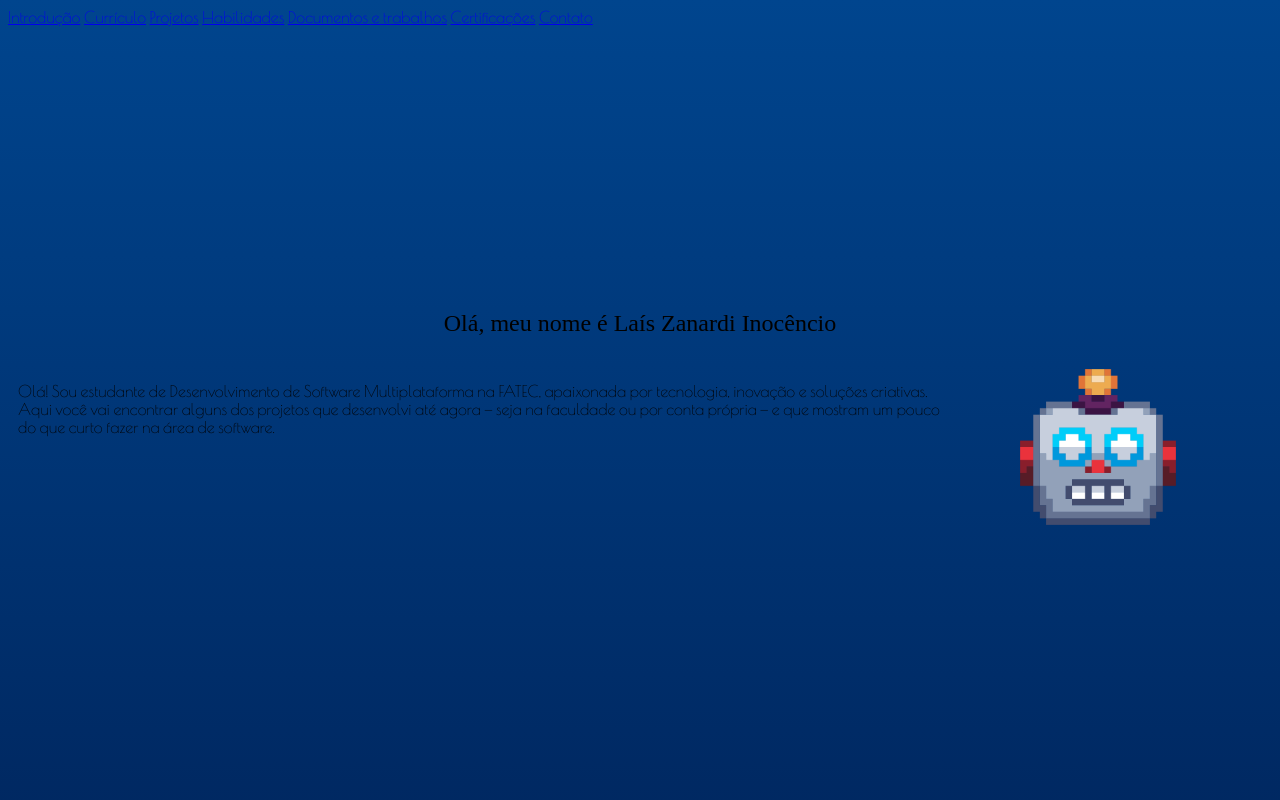
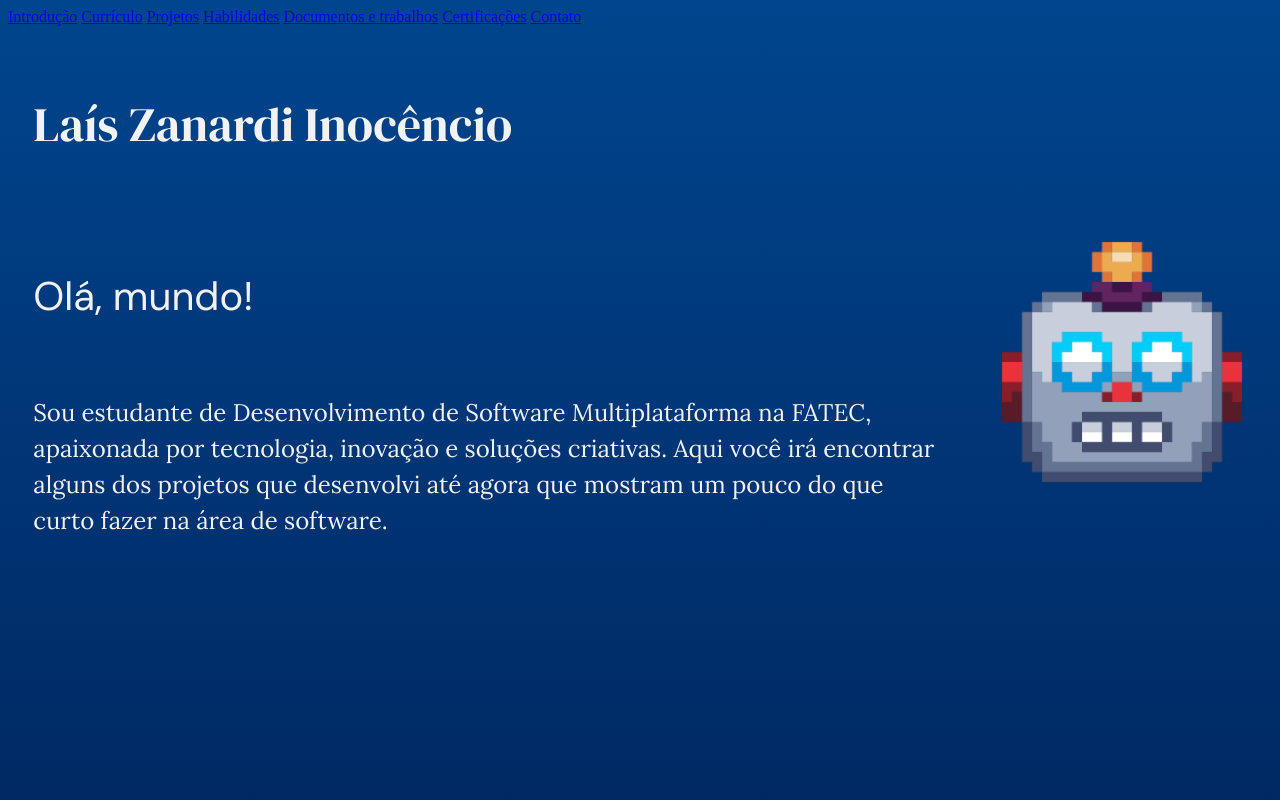
Before and after one commit to lais-zanardi/portfolio, a plain HTML site: page index.html in a window 1280 px wide. Shown: the top 800 px of the page. Drawn offline with nearby package versions, Linux system fonts and the light colour scheme; a web font is replaced by a local one.

Commit message:
feat: adiciona estilização da seção hero

```diff
--- a/index.html
+++ b/index.html
@@ -7,11 +7,8 @@
     <title>Portfólio</title>
     <link rel="stylesheet" href="style.css">
     <link rel="preconnect" href="https://fonts.googleapis.com">
-    <link rel="preconnect" href="https://fonts.gstatic.com" crossorigin>
-    <link href="https://fonts.googleapis.com/css2?family=DM+Serif+Text:ital@0;1&display=swap" rel="stylesheet">
-    <link rel="preconnect" href="https://fonts.googleapis.com">
-    <link rel="preconnect" href="https://fonts.gstatic.com" crossorigin>
-    <link href="https://fonts.googleapis.com/css2?family=DM+Serif+Text:ital@0;1&family=Poiret+One&display=swap" rel="stylesheet">
+<link rel="preconnect" href="https://fonts.gstatic.com" crossorigin>
+<link href="https://fonts.googleapis.com/css2?family=DM+Sans:ital,opsz,wght@0,9..40,100..1000;1,9..40,100..1000&family=DM+Serif+Display:ital@0;1&family=Lora:ital,wght@0,400..700;1,400..700&display=swap" rel="stylesheet">
 </head>
 
 <body>
@@ -29,10 +26,11 @@
 
     <main>
         <section class="hero">
-            <h1>Olá, meu nome é Laís Zanardi Inocêncio</h1>
-            <p>Olá! Sou estudante de Desenvolvimento de Software Multiplataforma na FATEC, apaixonada por tecnologia,
-                inovação e soluções criativas. Aqui você vai encontrar alguns dos projetos que desenvolvi até agora —
-                seja na faculdade ou por conta própria — e que mostram um pouco do que curto fazer na área de software.
+            <h1>Laís Zanardi Inocêncio</h1>
+            <h2>Olá, mundo! </h2>
+            <p>Sou estudante de Desenvolvimento de Software Multiplataforma na FATEC, apaixonada por tecnologia,
+                inovação e soluções criativas.
+                Aqui você irá encontrar alguns dos projetos que desenvolvi até agora que mostram um pouco do que curto fazer na área de software.
             </p>
             <img id="avatar" src="/assets/robo.png" alt="Avatar">
         </section>
--- a/style.css
+++ b/style.css
@@ -1,9 +1,8 @@
 body {
     background: #00458E;
     background: linear-gradient(180deg, rgba(0, 69, 142, 1) 0%, rgba(0, 3, 40, 1) 100%);
-    font-family: "Poiret One", sans-serif;
-    font-weight: 400;
-    font-style: normal;
+    color: #f1f1f1;
+    /* font-family: "DM Sans", sans-serif; */
 }
 
 header {
@@ -14,34 +13,64 @@ html {
     scroll-behavior: smooth;
 }
 
-h1,
-h2,
-h3 {
-    font-family: "DM Serif Text", serif;
-    font-weight: 400;
-    font-style: normal;
-}
-
 .hero {
-    /* background-color: cadetblue; */
     height: 100vh;
     display: grid;
-    grid-template-areas: 'minhaArea minhaArea minhaArea minhaArea';
-    gap: 10px;
-    padding: 10px;
-    align-content: center;
-    justify-items: center;
+    grid-template-columns: 1fr auto;
+    grid-template-rows: auto auto 1fr;
+    grid-template-areas:
+    "nome nome"
+    "olamundo avatar"
+    "descricao avatar";
+    align-items: start;
+    gap: 5%;
+    padding: 2%;
 }
 
 .hero h1 {
-    grid-area: minhaArea;
-    justify-self: center;
+    grid-area: nome;
+    color: #f1f2f2;
+    font-family: "DM Serif Display", serif;
+    font-weight: 500;
+    font-size: 3rem;
+}
+
+.hero h2 {
+    grid-area: olamundo;
+    font-family: "DM Sans", sans-serif;
+    font-weight: 400;
+    font-size: 2.5em;
+}
+
+.hero p {
+    grid-area: descricao;
+    font-family: "Lora", serif;
+    font-weight: 400;
+    font-size: 1.5em;
+    margin-top: 0;
+    line-height: 1.5em;;
 }
 
 #avatar {
-    width: 75%;
-    height: 75%;
-    object-fit: scale-down;
+    grid-area: avatar;
+    max-width: 250px;
+    height: auto;
+}
+
+/* responsividade */
+@media (max-width: 768px) {
+    .hero {
+        grid-template-columns: 1 fr;
+        grid-template-areas:
+        "ola"
+        "meunome"
+        "descricao"
+        "avatar";
+    }
+
+    #avatar {
+        margin: 1rem auto 0;
+    }
 }
 
 .projetos {
```
